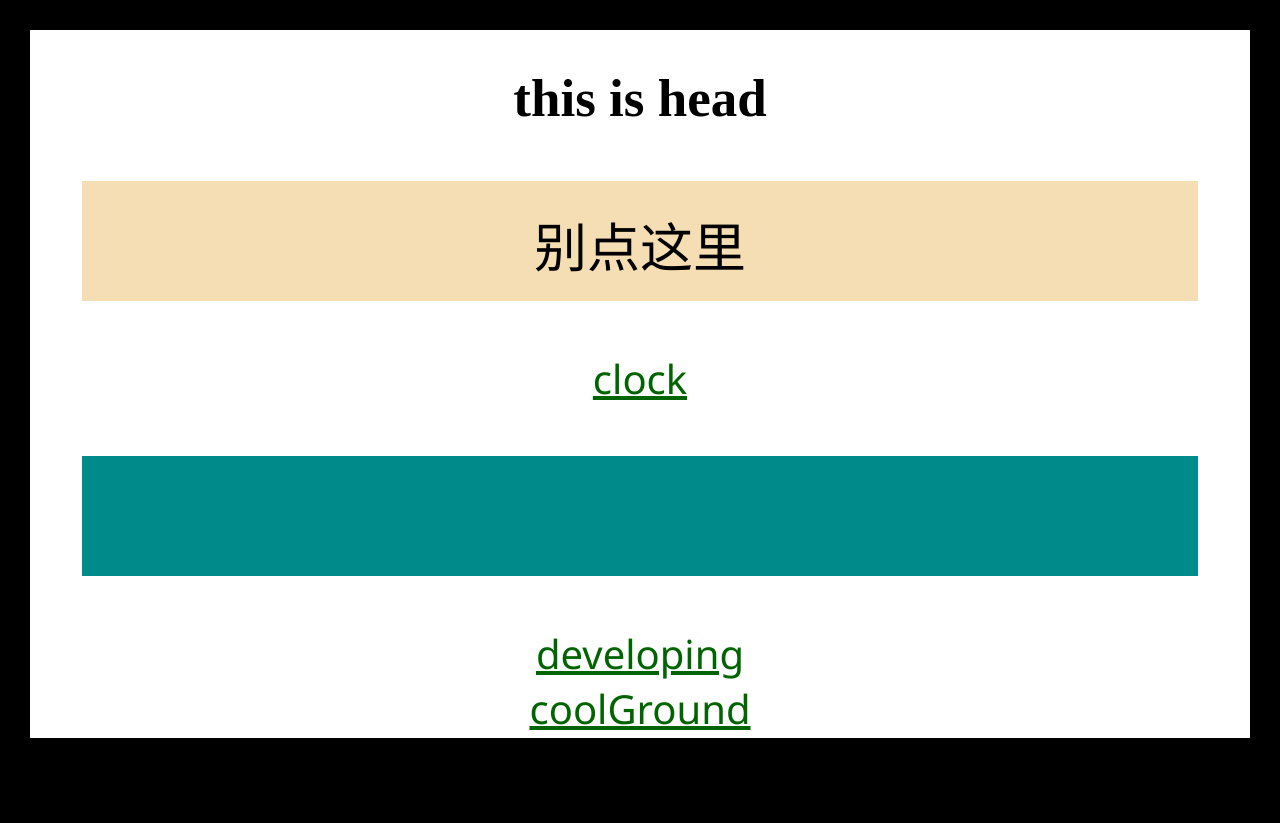
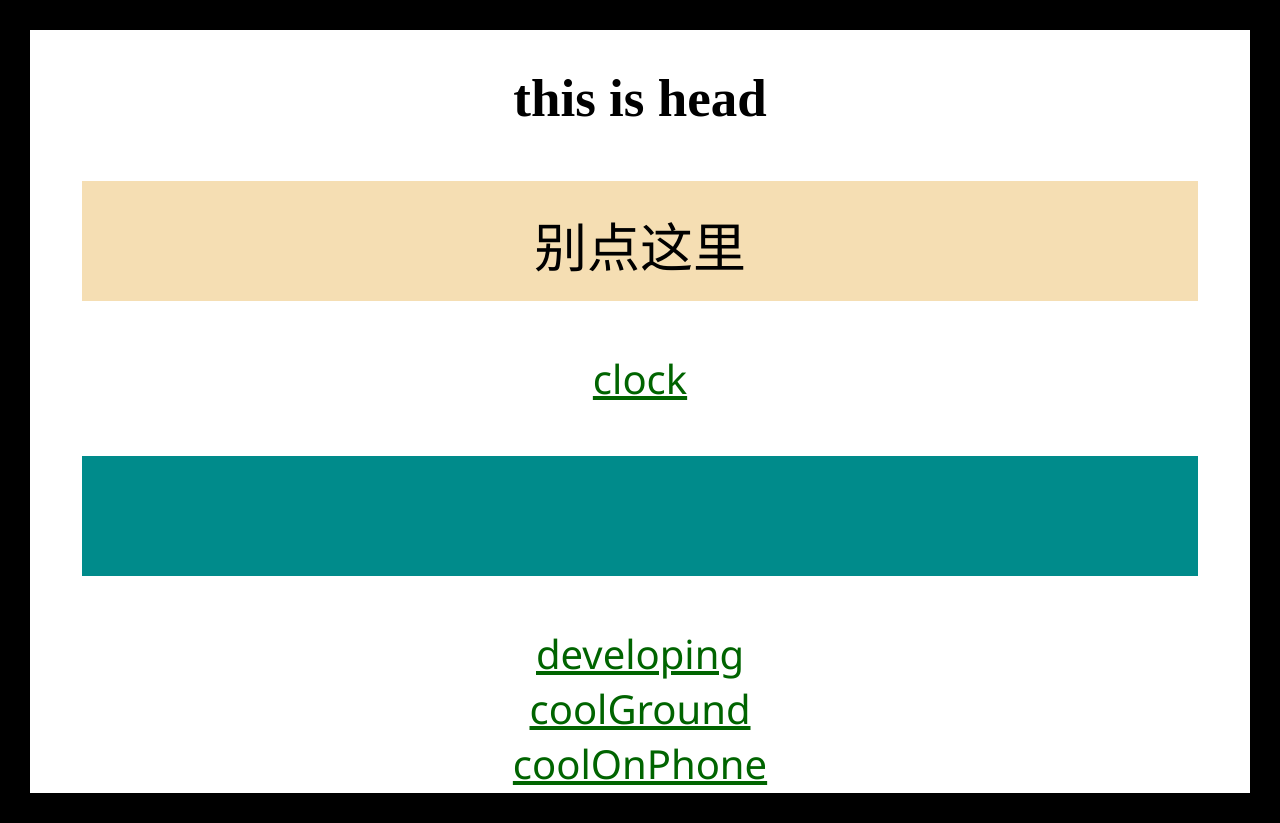
Before and after one commit to mapinxue4y/xiaoma, a plain HTML site: page index.html in a window 1280 px wide. Before the commit the page ends 800 px from the top, so only its background shows below. Drawn offline with Linux system fonts and the light colour scheme.

Commit message:
Update index.html

```diff
--- a/index.html
+++ b/index.html
@@ -55,6 +55,7 @@
         <footer class="footer"></footer>
          <a href="css2.html">developing</a>
         <a href="cool.html">coolGround</a>
+        <a href="coolonphone.html">coolOnPhone</a>
         <script>
         const myDiv=document.querySelector(".outterDiv");
         const footer=document.querySelector(".footer");
```
